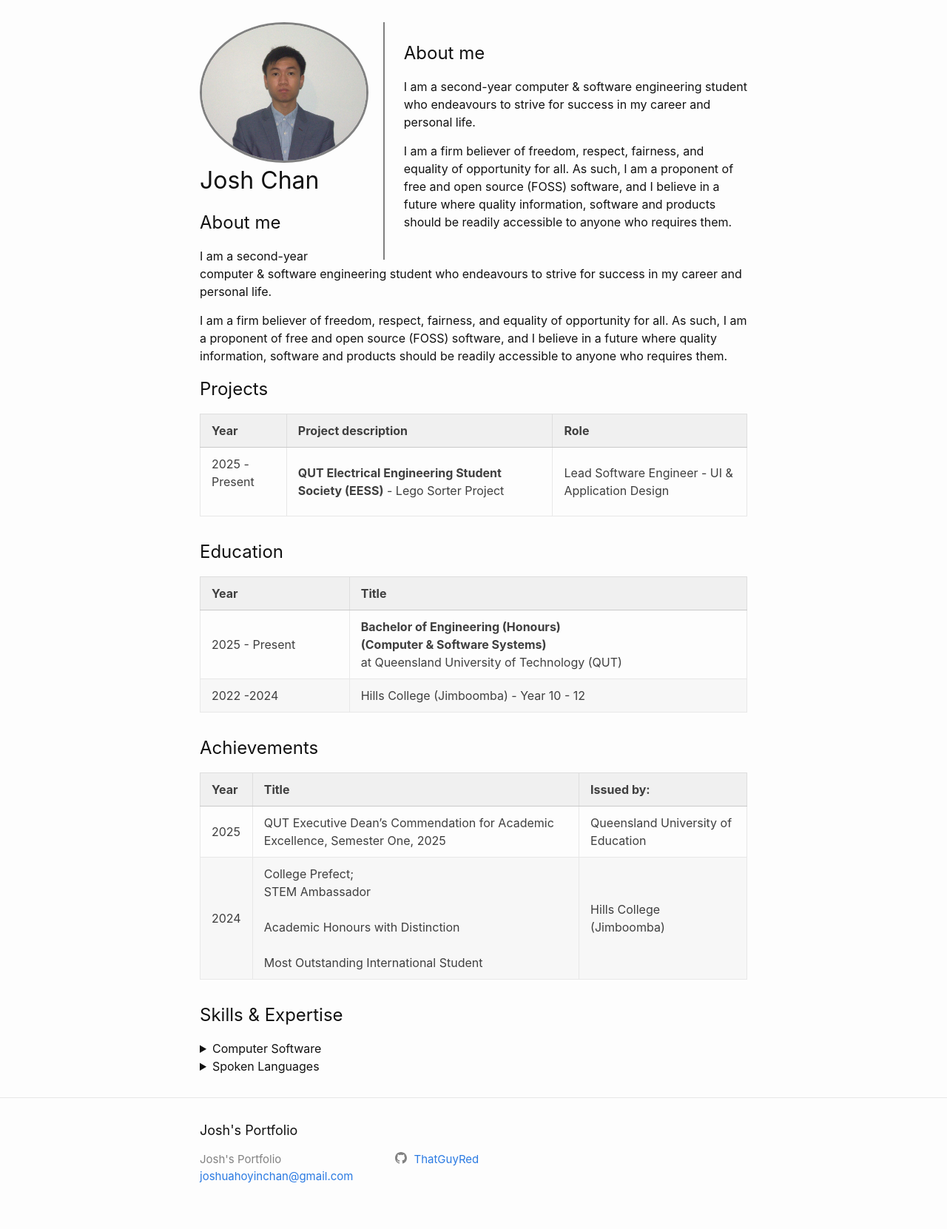
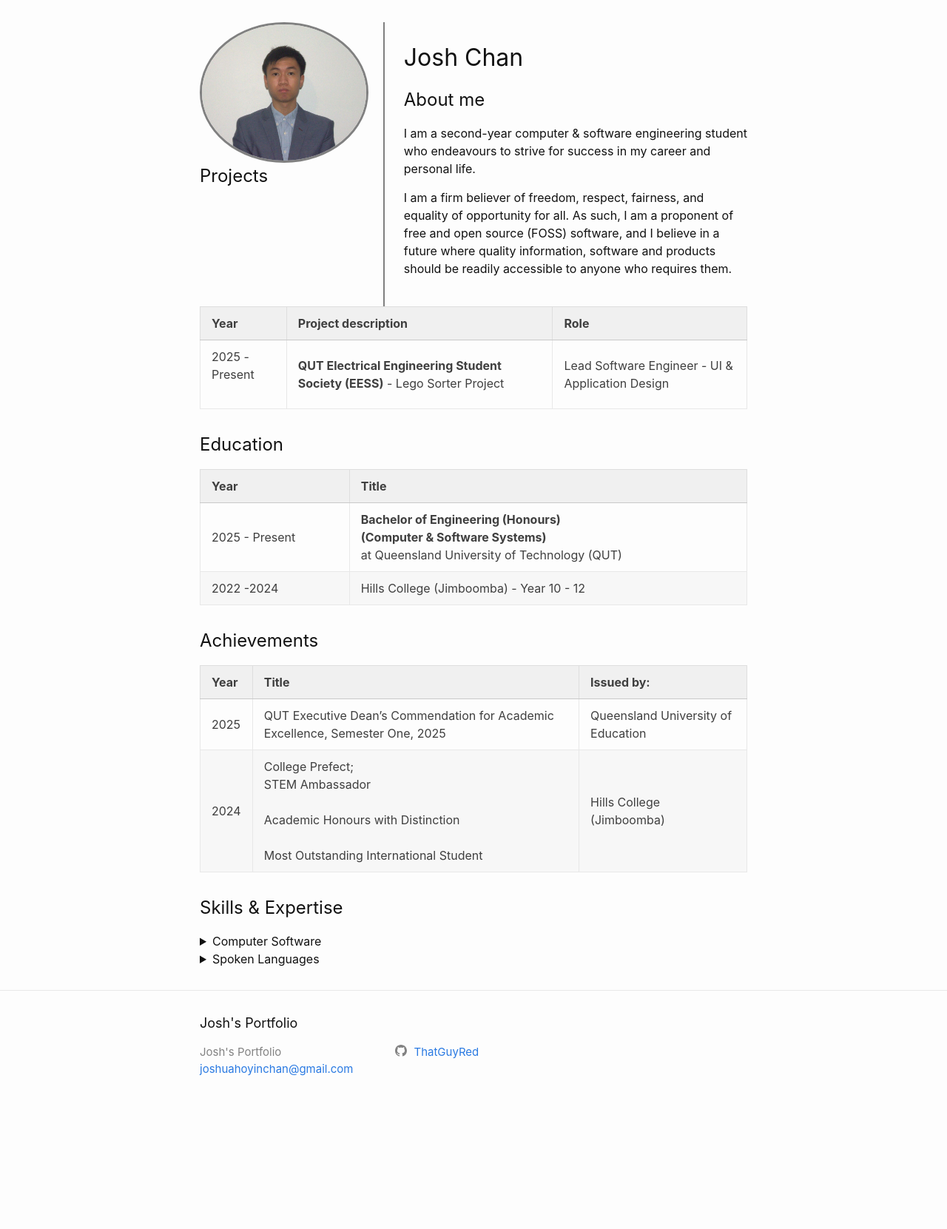
Before and after one commit to ThatGuyRed/portfolio, a Jekyll site: the page built from index.md, in a window 1280 px wide. Shown: the whole page at 74% size. Built offline with Jekyll 4.4.1, drawn with Linux system fonts in a browser that asks for light colours; a script that is not in the unit is left out; after the commit the page ends 1516 px from its top, so only the background shows below that.

Commit message:
modified:   _includes/about-me.html 	modified:   _layouts/about.html 	modified:   _sass/minima/_layout.scss 	modified:   index.md

```diff
--- a/_includes/about-me.html
+++ b/_includes/about-me.html
@@ -1,4 +1,5 @@
 <div>
+  <h1>Josh Chan</h1>
   <h2>About me</h2>
   <p>
   I am a second-year computer & software engineering student who endeavours to strive for success
--- a/_layouts/about.html
+++ b/_layouts/about.html
@@ -4,8 +4,6 @@
   {%- include head.html -%}
 
   <body>
-
-
     <main class="page-content" aria-label="Content">
       <div class="wrapper">
         <div class="portfolio-wrapper">
--- a/_sass/minima/_layout.scss
+++ b/_sass/minima/_layout.scss
@@ -214,7 +214,7 @@
  */
 .portfolio-picture {
   float: left;
-  margin: 0;
+  margin: 0, 2em;
   width: 30%;
   //height: 30%;
 }
--- a/index.md
+++ b/index.md
@@ -5,12 +5,6 @@ permalink: /
 header: true
 ---
 
-# Josh Chan
-
-## About me
-I am a second-year computer & software engineering student who endeavours to strive for success in my career and personal life.
-
-I am a firm believer of freedom, respect, fairness, and equality of opportunity for all. As such, I am a proponent of free and open source (FOSS) software, and I believe in a future where quality information, software and products should be readily accessible to anyone who requires them.
 
 ## Projects
 
```
